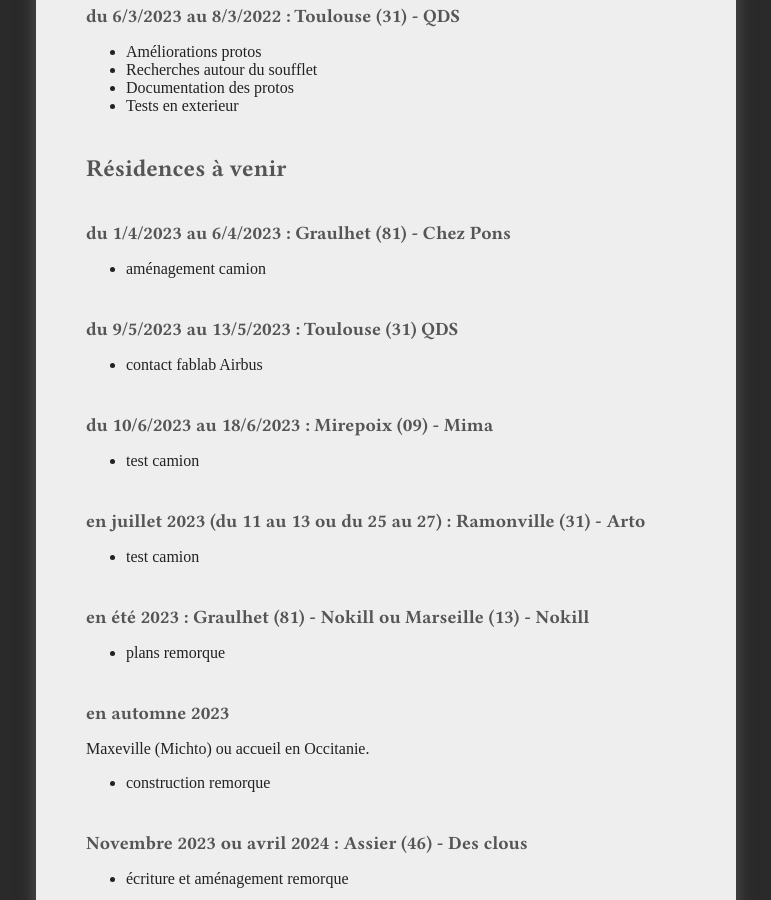
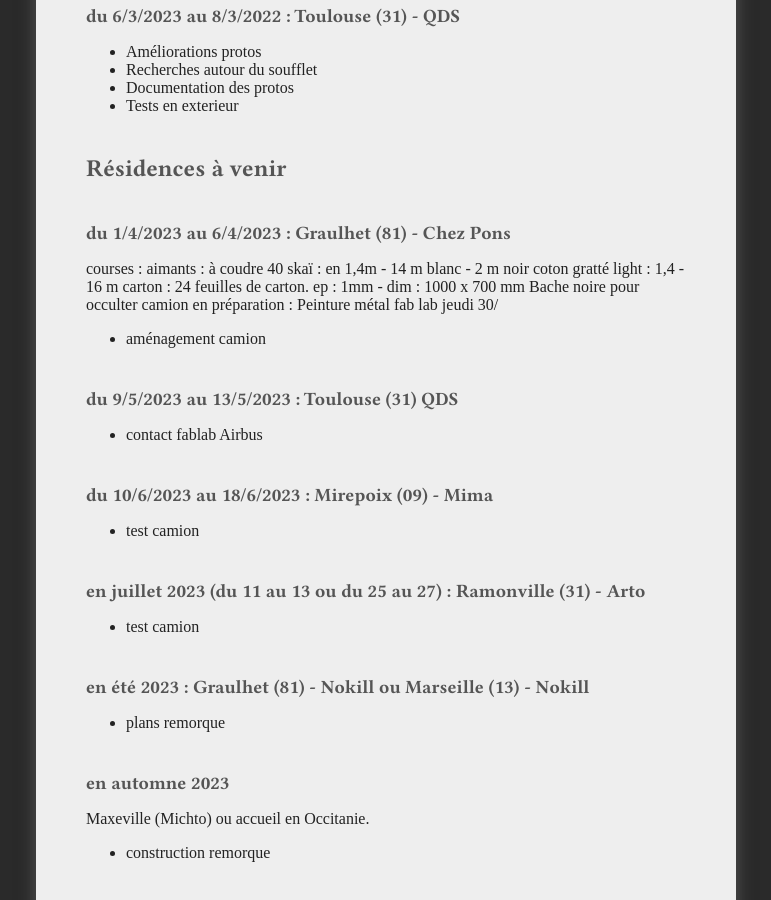
Before and after one commit to virginienokill/camera-obscura, a Jekyll site: the page built from contenu/production.md, in a window 1280 px wide and 900 px high, scrolled down 1007 px. Shown: the whole window, without its empty margins (254-1025 px from the left). Built offline with Jekyll 4.4.1, drawn with Linux system fonts in a browser that asks for light colours; nearby versions of some CDN libraries; some web fonts are replaced; our own code applies the rules of GitHub Pages for plain Markdown files; a script that is not in the unit is left out; the repository's description, which GitHub fills in, is left out.

Commit message:
Update production.md

```diff
--- a/contenu/production.md
+++ b/contenu/production.md
@@ -48,6 +48,17 @@
 ## Résidences à venir
 
 ### du 1/4/2023 au 6/4/2023 : Graulhet (81) - Chez Pons
+courses :
+aimants : à coudre 40
+skaï : en 1,4m - 14 m blanc - 2 m noir
+coton gratté light : 1,4 - 16 m
+carton : 24 feuilles de carton. ep : 1mm - dim : 1000 x 700 mm
+Bache noire pour occulter camion
+en préparation :
+Peinture métal
+fab lab jeudi 30/
+
+
 - aménagement camion
 
 ### du 9/5/2023 au 13/5/2023 : Toulouse (31) QDS
```
